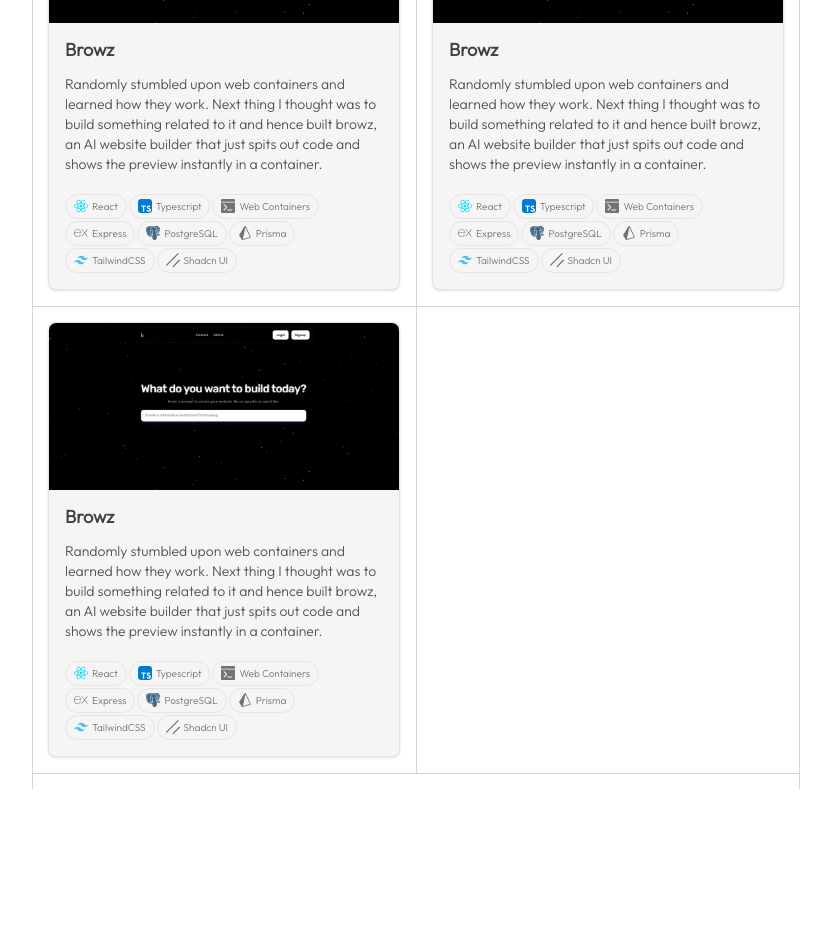
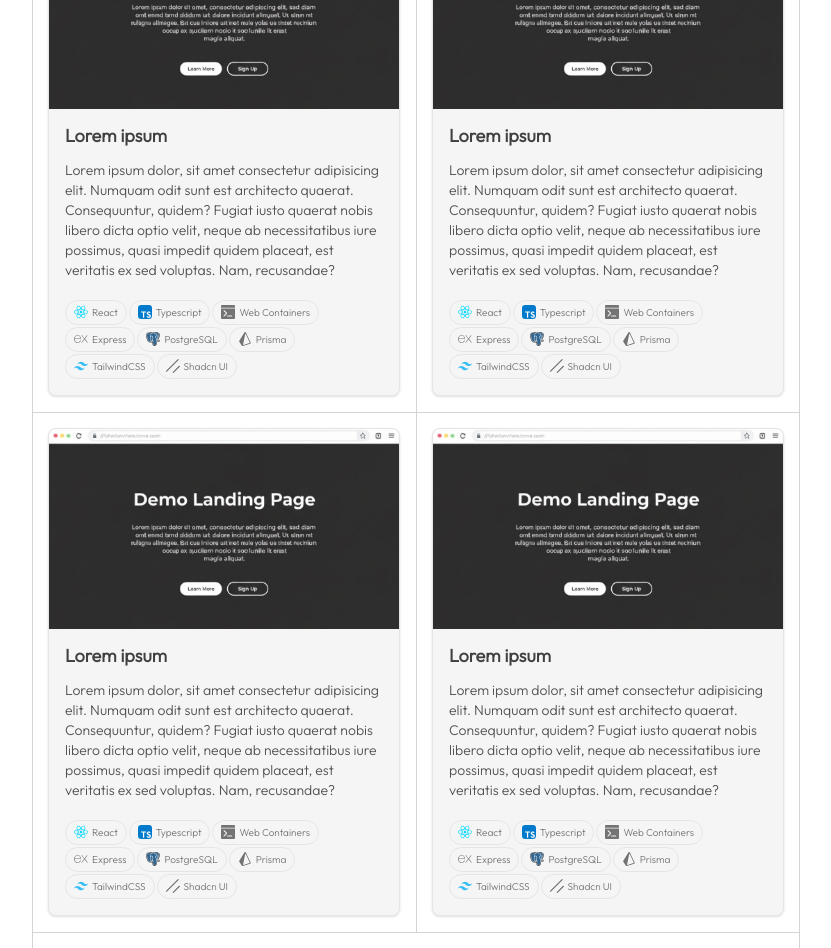
Before and after one commit to ivaibhavm/portfolio, a Next.js app: page /projects in a window 1280 px wide. Shown: the part 780-1728 px from the top of the page, without its empty margins (224-1055 px from the left). Before the commit the page ends 1569 px from the top, so only its background shows below. Built offline with nearby package versions, Linux system fonts and the light colour scheme.

Commit message:
Add demo data for projects

```diff
--- a/data/projects.tsx
+++ b/data/projects.tsx
@@ -26,11 +26,11 @@ export const Projects = [
     ],
   },
   {
-    img: "/projects/browz.png",
-    link: "https://browz.vercel.app",
-    title: "Browz",
+    img: "/projects/demo.png",
+    link: "",
+    title: "Lorem ipsum",
     description:
-      "Randomly stumbled upon web containers and learned how they work. Next thing I thought was to build something related to it and hence built browz, an AI website builder that just spits out code and shows the preview instantly in a container.",
+      "Lorem ipsum dolor, sit amet consectetur adipisicing elit. Numquam odit sunt est architecto quaerat. Consequuntur, quidem? Fugiat iusto quaerat nobis libero dicta optio velit, neque ab necessitatibus iure possimus, quasi impedit quidem placeat, est veritatis ex sed voluptas. Nam, recusandae?",
     technologies: [
       { name: "React", svg: <React /> },
       { name: "Typescript", svg: <Typescript /> },
@@ -43,11 +43,11 @@ export const Projects = [
     ],
   },
   {
-    img: "/projects/browz.png",
-    link: "https://browz.vercel.app",
-    title: "Browz",
+    img: "/projects/demo.png",
+    link: "",
+    title: "Lorem ipsum",
     description:
-      "Randomly stumbled upon web containers and learned how they work. Next thing I thought was to build something related to it and hence built browz, an AI website builder that just spits out code and shows the preview instantly in a container.",
+      "Lorem ipsum dolor, sit amet consectetur adipisicing elit. Numquam odit sunt est architecto quaerat. Consequuntur, quidem? Fugiat iusto quaerat nobis libero dicta optio velit, neque ab necessitatibus iure possimus, quasi impedit quidem placeat, est veritatis ex sed voluptas. Nam, recusandae?",
     technologies: [
       { name: "React", svg: <React /> },
       { name: "Typescript", svg: <Typescript /> },
@@ -60,11 +60,11 @@ export const Projects = [
     ],
   },
   {
-    img: "/projects/browz.png",
-    link: "https://browz.vercel.app",
-    title: "Browz",
+    img: "/projects/demo.png",
+    link: "",
+    title: "Lorem ipsum",
     description:
-      "Randomly stumbled upon web containers and learned how they work. Next thing I thought was to build something related to it and hence built browz, an AI website builder that just spits out code and shows the preview instantly in a container.",
+      "Lorem ipsum dolor, sit amet consectetur adipisicing elit. Numquam odit sunt est architecto quaerat. Consequuntur, quidem? Fugiat iusto quaerat nobis libero dicta optio velit, neque ab necessitatibus iure possimus, quasi impedit quidem placeat, est veritatis ex sed voluptas. Nam, recusandae?",
     technologies: [
       { name: "React", svg: <React /> },
       { name: "Typescript", svg: <Typescript /> },
@@ -77,11 +77,28 @@ export const Projects = [
     ],
   },
   {
-    img: "/projects/browz.png",
-    link: "https://browz.vercel.app",
-    title: "Browz",
+    img: "/projects/demo.png",
+    link: "",
+    title: "Lorem ipsum",
     description:
-      "Randomly stumbled upon web containers and learned how they work. Next thing I thought was to build something related to it and hence built browz, an AI website builder that just spits out code and shows the preview instantly in a container.",
+      "Lorem ipsum dolor, sit amet consectetur adipisicing elit. Numquam odit sunt est architecto quaerat. Consequuntur, quidem? Fugiat iusto quaerat nobis libero dicta optio velit, neque ab necessitatibus iure possimus, quasi impedit quidem placeat, est veritatis ex sed voluptas. Nam, recusandae?",
+    technologies: [
+      { name: "React", svg: <React /> },
+      { name: "Typescript", svg: <Typescript /> },
+      { name: "Web Containers", svg: <WebContainer /> },
+      { name: "Express", svg: <Express /> },
+      { name: "PostgreSQL", svg: <Postgresql /> },
+      { name: "Prisma", svg: <Prisma /> },
+      { name: "TailwindCSS", svg: <Tailwindcss /> },
+      { name: "Shadcn UI", svg: <ShadcnUI /> },
+    ],
+  },
+  {
+    img: "/projects/demo.png",
+    link: "",
+    title: "Lorem ipsum",
+    description:
+      "Lorem ipsum dolor, sit amet consectetur adipisicing elit. Numquam odit sunt est architecto quaerat. Consequuntur, quidem? Fugiat iusto quaerat nobis libero dicta optio velit, neque ab necessitatibus iure possimus, quasi impedit quidem placeat, est veritatis ex sed voluptas. Nam, recusandae?",
     technologies: [
       { name: "React", svg: <React /> },
       { name: "Typescript", svg: <Typescript /> },
```
Also changed, not shown: public/projects/demo.png (added).
